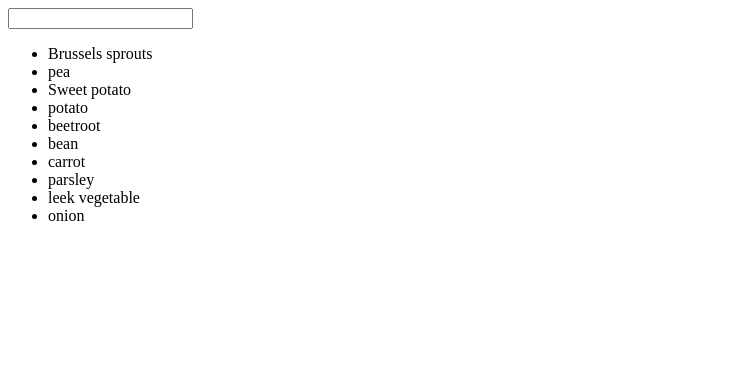
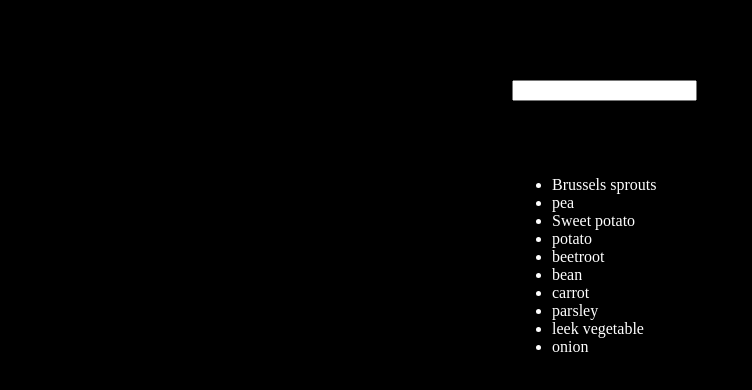
Before and after one commit to MarekZemla/Search-engine, a plain HTML site: page index.html in a window 1280 px wide. Shown: the whole page, without its empty margins (0-752 px from the left). Drawn offline with Linux system fonts and the light colour scheme.

Commit message:
update Css

```diff
--- a/index.html
+++ b/index.html
@@ -7,7 +7,20 @@
  <meta http-equiv="X-UA-Compatible" content="ie=edge">
  <title>SEARCH engine</title>
 </head>
-
+<style>
+    body{
+        background-color: #000;
+    }
+    input, ul{
+       position:absolute;
+        top:10%;
+        left:40%;
+    }
+    ul{
+        top:20%;
+        color:white;
+    }
+</style>
 <body>
  <input type="text">
  <ul>
```
